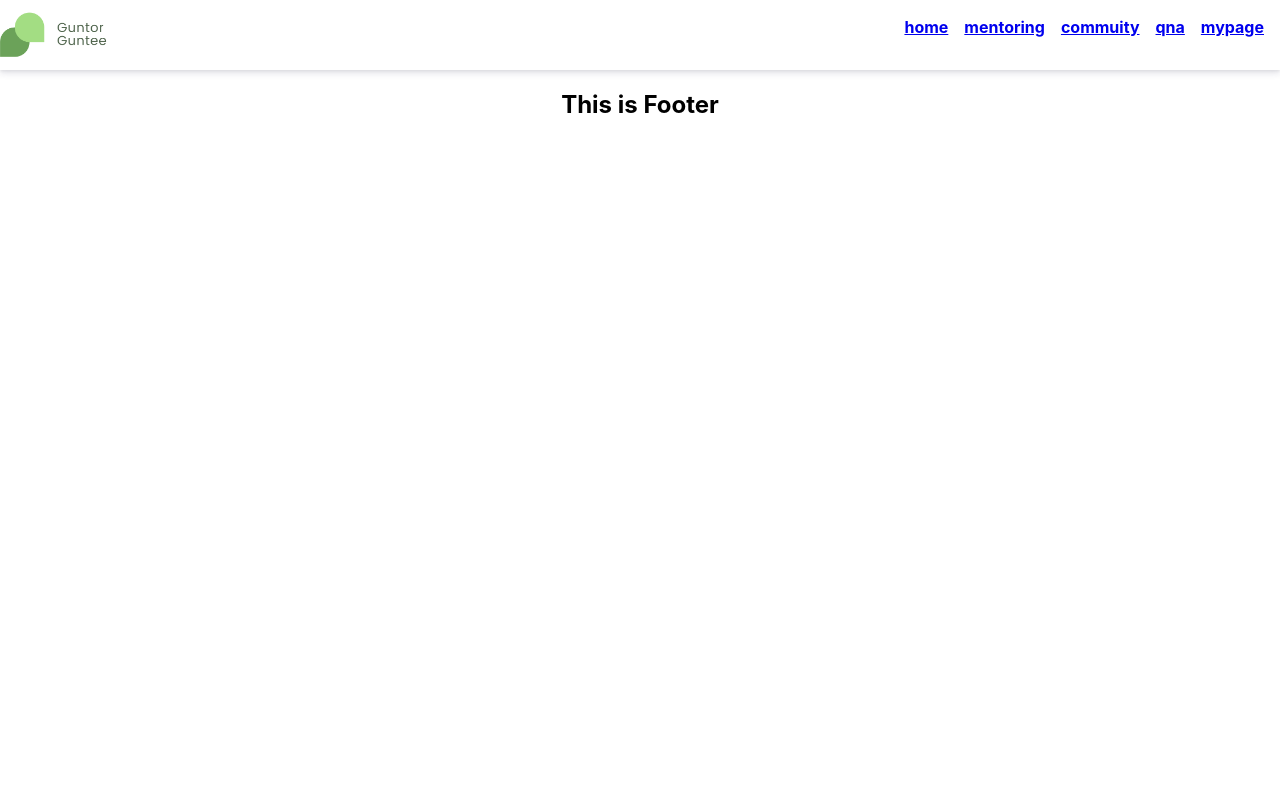
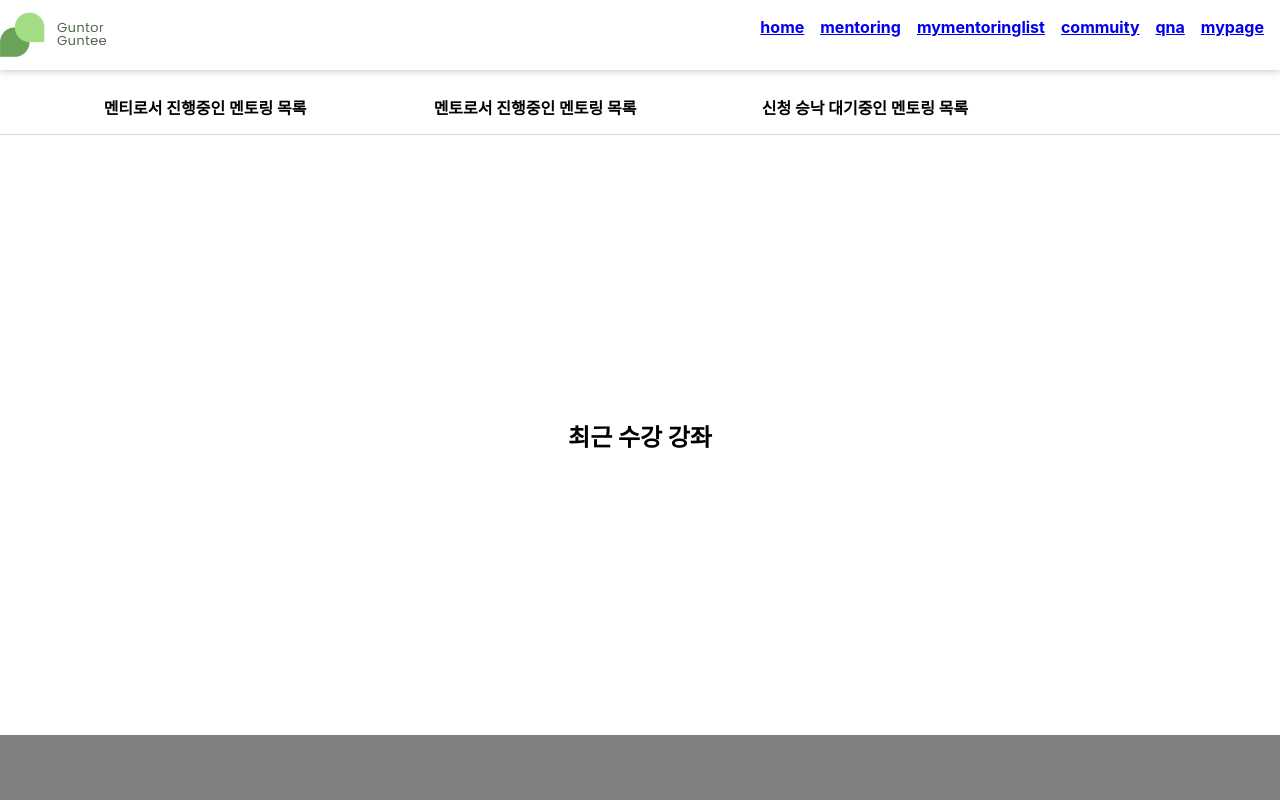
Before and after one commit to osamhack2021/web_ArmyMentoring_TeamName, a React (Create React App) app in the folder frontend/army_mentoring/: page /mymentoringlist in a window 1280 px wide. Shown: the top 800 px of the page. Built offline with nearby package versions, Linux system fonts and the light colour scheme.

Commit message:
[feature, update] : #007 feature 생성 및 개발 my mentoring list page 기본 요소 생성 및 subnavbar 컴포넌트화

```diff
--- a/frontend/army_mentoring/src/components/Header/Header.js
+++ b/frontend/army_mentoring/src/components/Header/Header.js
@@ -10,6 +10,7 @@ function Header(){
                 <ul>
                     <li> <Link to="/">home</Link></li>
                     <li ><Link to="/mentoring">mentoring</Link></li>
+                    <li ><Link to="/mymentoringlist">mymentoringlist</Link></li>
                     <li> <Link to="/community">commuity</Link></li>
                     <li> <Link to="/qna">qna</Link></li>
                     <li> <Link to="/mypage">mypage</Link></li>
--- a/frontend/army_mentoring/src/components/Router.js
+++ b/frontend/army_mentoring/src/components/Router.js
@@ -3,6 +3,7 @@ import Header from "./Header/Header";
 import Footer from "./Footer/Footer";
 import Home from "./Routes/Home";
 import Mentoring from "./Routes/Mentoring";
+import Mymentoringlist from "./Routes/Mymentoringlist";
 import { BrowserRouter, Route, Switch, Link } from "react-router-dom";
 
 
@@ -13,6 +14,7 @@ export default () => (
     <Switch>
       <Route path="/" exact component={Home}></Route>
       <Route path="/mentoring" component={Mentoring}></Route>
+      <Route path="/mymentoringlist" component={Mymentoringlist}></Route>
       <Route path="/community" component={community}></Route>
       <Route path="/qna" component={qna}></Route>
       <Route path="/mypage" component={mypage}></Route>
--- a/frontend/army_mentoring/src/components/Routes/Mentoring.js
+++ b/frontend/army_mentoring/src/components/Routes/Mentoring.js
@@ -1,51 +1,17 @@
 import React, { useState, useEffect } from 'react';
 import { Link } from 'react-router-dom';
 import './Mentoring.scss';
+import Subnavbar from './Subnavbar';
 
 function Mentoring(){
-
-    /* sub nav bar 화면 따라가기 */
-    const setNavStyle = (e)=>{
-        const u = document.getElementById('test');
-        if(window.pageYOffset > 80)
-            u.className = 'fixedNav';
-        else
-            u.className = 'staticNav';
+    const t =
+    {
+        id : ['sgstmentoring', 'sgstmentor', 'srchmentoring'],
+        menu : [ '추천 멘토링', '추천 멘토', '멘토링 검색' ]
     }
-
-    useEffect(()=>{
-        window.addEventListener('scroll', setNavStyle);
-        return ()=>{
-            window.removeEventListener('scroll', setNavStyle);
-        }
-    });
-
-    /* sub nav bar 하이라이팅 */
-    const highlighting = (e)=>{
-        const clicked = e.target.parentNode;
-        clicked.className = "clicked";
-
-        var sib = clicked.nextSibling;
-        while(sib){
-            sib.className = "";
-            sib = sib.nextSibling;
-        }
-        var sib = clicked.previousSibling;
-        while(sib){
-            sib.className = "";
-            sib = sib.previousSibling;
-        }
-    }
-
     return (
         <div>
-            <div className="subnavbar">
-                <ul id="test">
-                    <li onClick={highlighting}><a href="#sgstmentoring">추천 멘토링</a></li>
-                    <li onClick={highlighting}><a href="#sgstmentor">추천 멘토</a></li>
-                    <li onClick={highlighting}><a href="#srchmentoring">멘토링 검색</a></li>
-                </ul>
-            </div>
+            <Subnavbar t={t}></Subnavbar>
 
             <div className="section" id="sgstmentoring">
                 <h2>추천 멘토링</h2>
--- /dev/null
+++ b/frontend/army_mentoring/src/components/Routes/Mymentoringlist.js
@@ -0,0 +1,42 @@
+import React, { useState, useEffect } from 'react';
+import { Link } from 'react-router-dom';
+import './Mymentoringlist.scss';
+import Subnavbar from './Subnavbar';
+
+function Mymentoringlist(){
+    const t =
+    {
+        id:['asmentee', 'asmentor', 'waiting'],
+        menu:[
+            '멘티로서 진행중인 멘토링 목록',
+            '멘토로서 진행중인 멘토링 목록',
+            '신청 승낙 대기중인 멘토링 목록'
+        ]
+    }
+
+    return (
+        <div>
+            <Subnavbar t={t}></Subnavbar>
+
+            <div className="section">
+                <h2>최근 수강 강좌</h2>
+            </div>
+
+            <div className="section" id="asmentee">
+                <h2>멘티로서 진행중인 멘토링 목록</h2>
+            </div>
+
+            <div className="section" id="asmentor">
+                <h2>멘토로서 진행중인 멘토링 목록</h2>
+            </div>
+
+            <div className="section" id="waiting">
+                <h2>신청 승낙 대기중인 멘토링 목록</h2>
+            </div>
+        </div>
+    )
+
+
+}
+
+export default Mymentoringlist;
--- /dev/null
+++ b/frontend/army_mentoring/src/components/Routes/Mymentoringlist.scss
@@ -0,0 +1,15 @@
+$gray3 :#D4D4D4;
+
+.section{
+    display:flex;
+    flex-direction: column;
+    height:600px;
+    width:100%;
+    background-color: gray;
+    align-items:center;
+    justify-content: center;
+}
+
+.section:nth-child(2n){
+    background-color: white;
+}
--- /dev/null
+++ b/frontend/army_mentoring/src/components/Routes/Subnavbar.js
@@ -0,0 +1,63 @@
+import React, { useState, useEffect } from 'react';
+import { Link } from 'react-router-dom';
+import './Subnavbar.scss';
+
+function Subnavbar(props){
+
+    /* sub nav bar 하이라이팅 */
+    const highlighting = (e)=>{
+        const clicked = e.target.parentNode;
+        clicked.className = "clicked";
+
+        var sib = clicked.nextSibling;
+        while(sib){
+            sib.className = "";
+            sib = sib.nextSibling;
+        }
+        var sib = clicked.previousSibling;
+        while(sib){
+            sib.className = "";
+            sib = sib.previousSibling;
+        }
+    }
+
+    const setNavHighlighting = ()=>{
+        const u = document.getElementById('test');
+        if(window.pageYOffset > 80)
+            u.className = 'fixedNav';
+        else
+            u.className = 'staticNav';
+    }
+
+    /* sub nav bar 화면 따라가기 */
+    const setNavStyle = (e)=>{
+        const u = document.getElementById('test');
+        if(window.pageYOffset > 80)
+            u.className = 'fixedNav';
+        else
+            u.className = 'staticNav';
+    }
+
+    useEffect(()=>{
+        window.addEventListener('scroll', setNavStyle);
+        window.addEventListener('scroll', setNavHighlighting);
+        return ()=>{
+            window.removeEventListener('scroll', setNavHighlighting);
+        }
+    });
+
+    return (
+        <div className="subnavbar">
+            <ul id="test">
+                <li onClick={highlighting}><a href={"#"+props.t.id[0]}>{props.t.menu[0]}</a></li>
+                <li onClick={highlighting}><a href={"#"+props.t.id[1]}>{props.t.menu[1]}</a></li>
+                <li onClick={highlighting}><a href={"#"+props.t.id[2]}>{props.t.menu[2]}</a></li>
+            </ul>
+        </div>
+    )
+    //map함수로 메뉴 개수까지 맞춰줘야 함.
+
+
+}
+
+export default Subnavbar;
--- /dev/null
+++ b/frontend/army_mentoring/src/components/Routes/Subnavbar.scss
@@ -0,0 +1,40 @@
+$gray3 :#D4D4D4;
+
+.subnavbar{
+    ul{
+        list-style-type: none;
+        display:flex;
+        flex-direction: row;
+        justify-content: flex-start;
+        border-bottom: 1px solid $gray3;
+        margin:0px;
+        background-color: white;
+    }
+    li{
+        display:inline-block;
+        width:330px;
+        padding:0px;
+    }
+    a{
+        text-decoration: none;
+        color: black;
+        font-weight: bold;
+        display:inline-block;
+        width:300px;
+        padding:15px;
+    }
+}
+
+.fixedNav{
+    position: fixed;
+    top : 0px;
+    width: 100%;
+}
+
+.staticNav{
+    position: static;
+}
+
+.clicked{
+    border-bottom: 1px solid green;
+}
```
